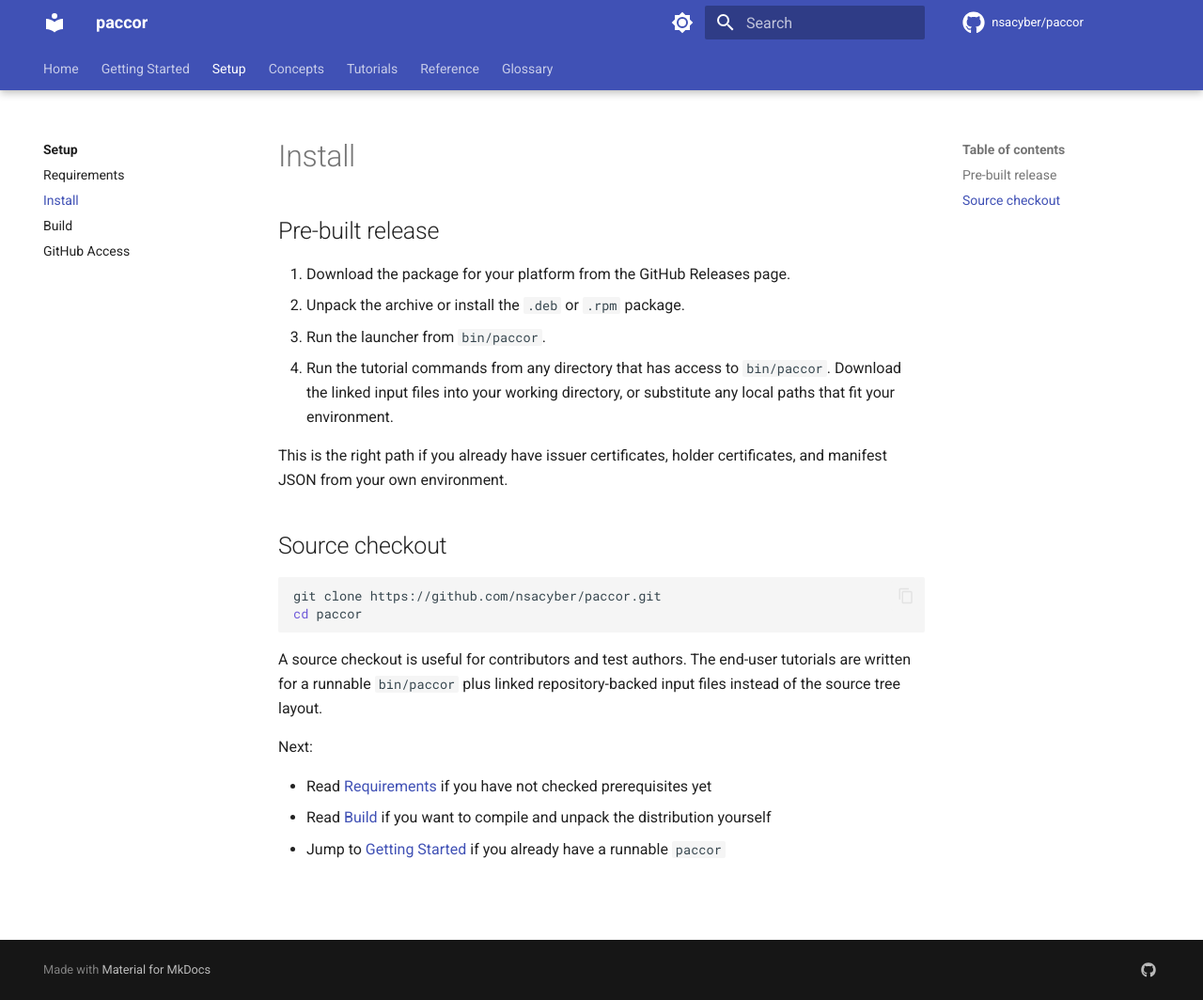
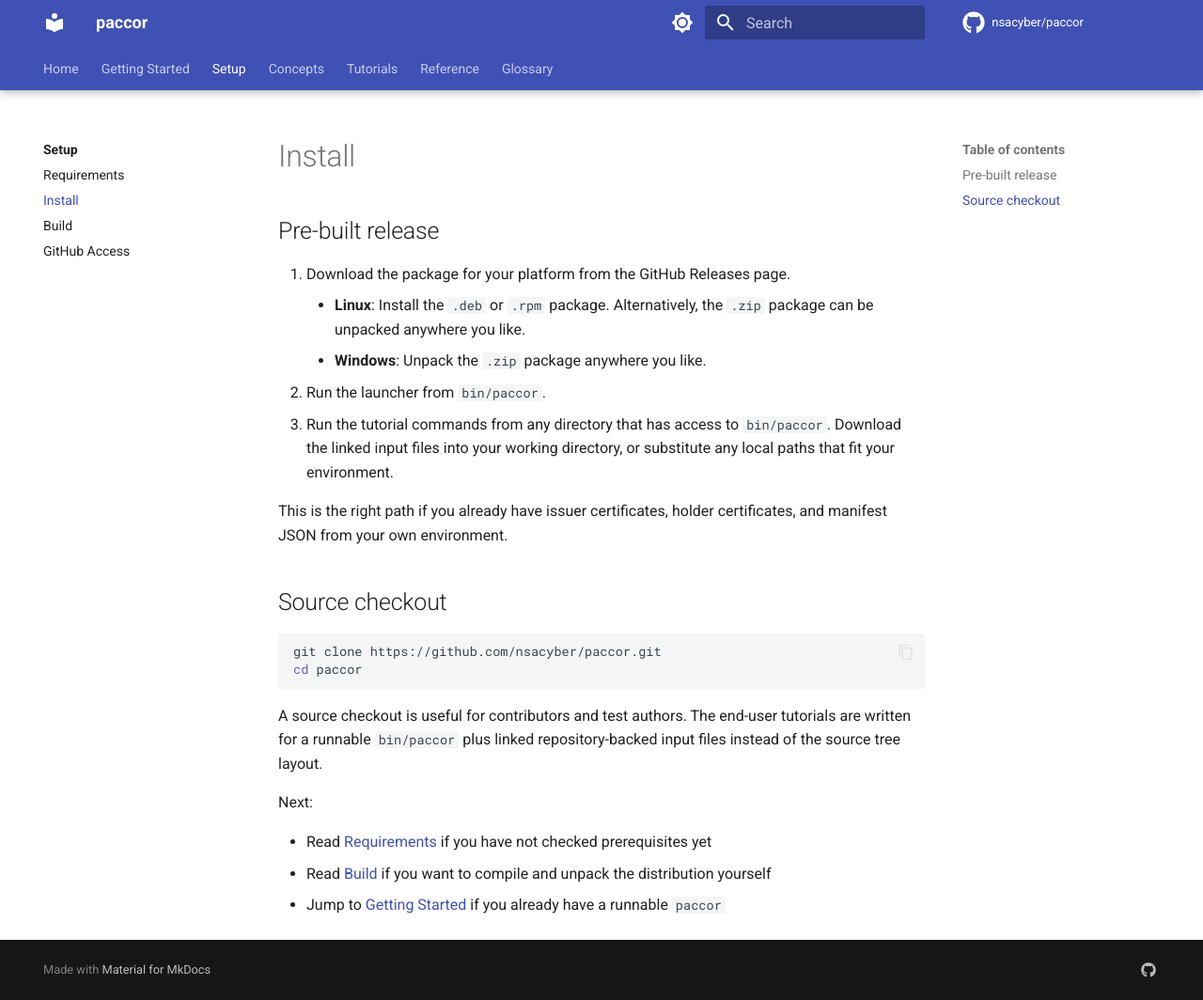
Before and after one commit to nsacyber/paccor, an MkDocs documentation site: the page built from docs/setup/install.md, in a window 1280 px wide and 1064 px high. Shown: the whole window at 94% size. Built offline with MkDocs 1.6.1 and Material for MkDocs 9.7.7, drawn with Linux system fonts in a browser that asks for light colours; comment, search, counter and statistics services are not loaded.

Commit message:
Update install.md
Clarification in Install options per platform

```diff
--- a/docs/setup/install.md
+++ b/docs/setup/install.md
@@ -3,9 +3,10 @@
 ## Pre-built release
 
 1. Download the package for your platform from the GitHub Releases page.
-2. Unpack the archive or install the `.deb` or `.rpm` package.
-3. Run the launcher from `bin/paccor`.
-4. Run the tutorial commands from any directory that has access to `bin/paccor`. Download the linked input files into your working directory, or substitute any local paths that fit your environment.
+     * __Linux__: Install the `.deb` or `.rpm` package. Alternatively, the `.zip` package can be unpacked anywhere you like.
+     * __Windows__: Unpack the `.zip` package anywhere you like.
+2. Run the launcher from `bin/paccor`.
+3. Run the tutorial commands from any directory that has access to `bin/paccor`. Download the linked input files into your working directory, or substitute any local paths that fit your environment.
 
 This is the right path if you already have issuer certificates, holder certificates, and manifest JSON from your own environment.
 
```
